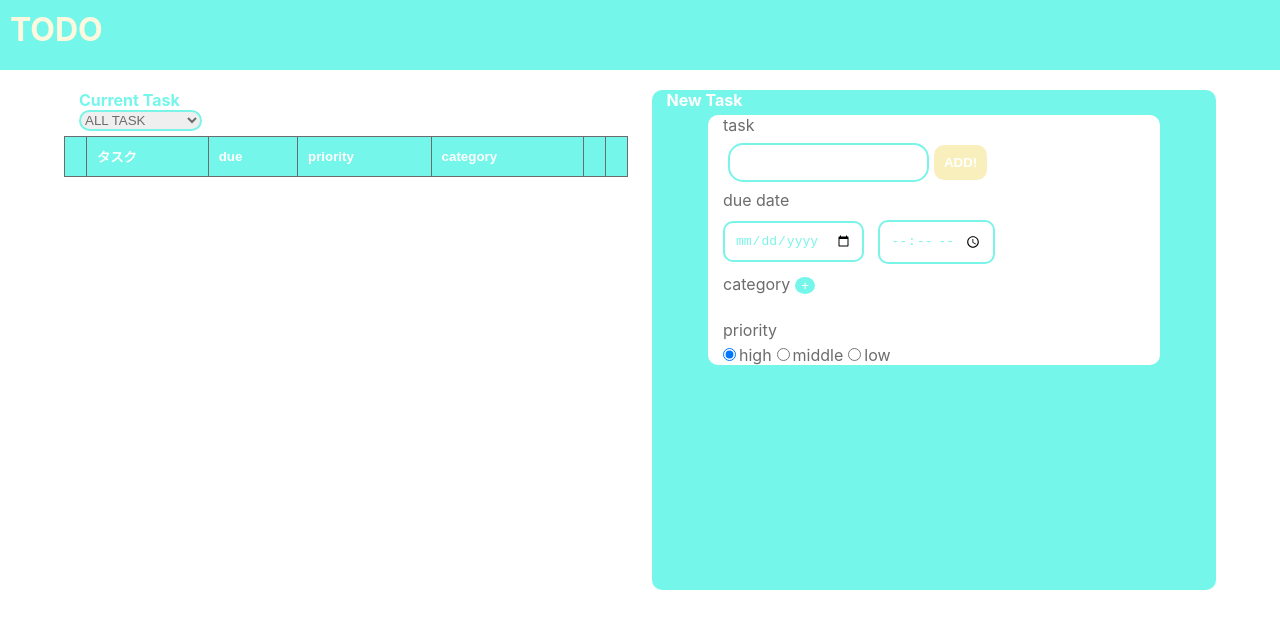
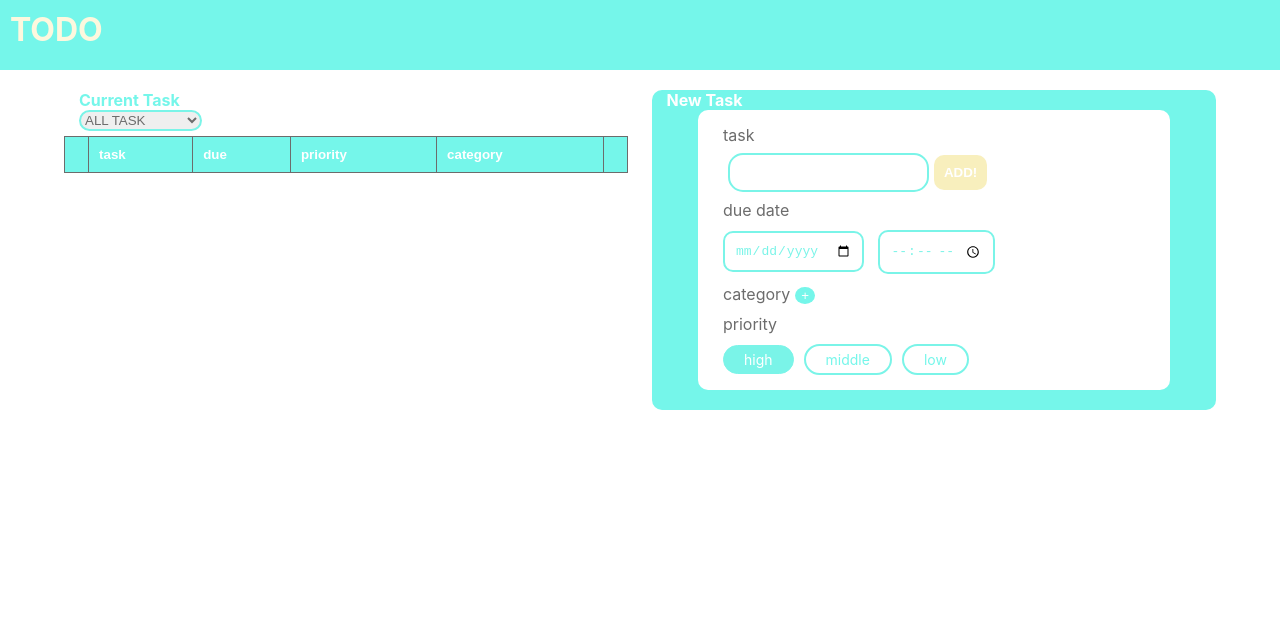
Before and after one commit to Ninakw/my-learning_react-todo-app, a React (Create React App) app: page / in a window 1280 px wide. Shown: the top 628 px of the page. Built offline with nearby package versions, Linux system fonts and the light colour scheme.

Commit message:
Todoアプリ作成
チェックボックス、ラジオボタン修正

```diff
--- a/src/App.css
+++ b/src/App.css
@@ -40,6 +40,7 @@
 :root {
   --main-color: #75f6ea;
   --main-text-color: #6c6c6c;
+  --input-part-color: #7af4e8;
 }
 .deleted-text {
   text-decoration: line-through;
@@ -47,6 +48,7 @@
 
 .main {
   color: var(--main-text-color);
+  padding-bottom: 10px;
 }
 
 .header {
@@ -68,6 +70,7 @@ li {
 
 .all-task-area {
   display: flex;
+  align-items: flex-start;
   justify-content: space-between;
   margin-top: 20px;
 }
@@ -91,8 +94,8 @@ li {
 
 .new-task-area {
   background-color: var(--main-color);
+  padding-bottom: 20px;
   width: 49%;
-  height: 500px;
   text-align: center;
   border-radius: 10px;
 }
@@ -103,6 +106,7 @@ li {
   text-align: left;
   width: 80%;
   border-radius: 10px;
+  padding: 10px;
 }
 
 .del-btn {
@@ -209,7 +213,7 @@ li {
   padding: 10px;
   margin: 0 0;
   margin-left: 10px;
-  border: #7af4e8 solid 2px;
+  border: var(--input-part-color) solid 2px;
   border-radius: 15px;
   outline: none;
 }
@@ -218,7 +222,7 @@ li {
   padding: 0;
   margin: 0 0;
   margin-left: 15px;
-  border: #7af4e8 solid 2px;
+  border: solid 2px var(--input-part-color);
   border-radius: 15px;
   outline: none;
   color: #6c6c6c;
@@ -228,8 +232,8 @@ li {
   padding: 10px;
   margin: 5px;
   background-color: #ffff;
-  border: #7af4e8 solid 2px;
-  color: #7af4e8;
+  border: var(--input-part-color) solid 2px;
+  color: var(--input-part-color);
   border-radius: 10px;
   font-size: 100%;
   outline: none;
@@ -237,14 +241,14 @@ li {
 }
 
 .input-due-date-input:hover {
-  background-color: #7af4e8;
-  border: #7af4e8 solid 2px;
+  background-color: var(--input-part-color);
+  border: solid 2px var(--input-part-color);
   color: #ffff;
 }
 
 .input-due-date-input-selected {
-  background-color: #7af4e8;
-  border: #7af4e8 solid 2px;
+  background-color: var(--input-part-color);
+  border: solid 2px var(--input-part-color);
   color: #ffff;
 }
 
@@ -262,6 +266,43 @@ li {
 
 .chk-box {
   accent-color: var(--main-color);
+}
+
+ul.category-chk-box {
+  display: flex;
+  margin: 0;
+  padding: 0;
+  flex-wrap: wrap;
+}
+
+input.category-chk-box {
+  display: none;
+}
+
+span.input-label {
+  display: inline-block;
+  color: var(--main-color);
+  font-size: 14px;
+  border: 2px solid var(--input-part-color);
+  border-radius: 20px;
+  margin: 5px 5px;
+  padding: 5px 20px;
+}
+
+input.category-chk-box:checked + span.input-label {
+  color: #fff;
+  background: var(--input-part-color);
+  border: 1px solid var(--input-part-color);
+}
+
+.radio-input {
+  display: none;
+}
+
+.radio-input:checked + span.input-label {
+  color: #fff;
+  background: var(--input-part-color);
+  border: 1px solid var(--input-part-color);
 }
 
 .beside-button-p {
@@ -282,12 +323,12 @@ li {
 }
 
 .modal-overlay {
-  position: fixed; /* 画面全体を覆うように */
+  position: fixed;
   top: 0;
   left: 0;
   right: 0;
   bottom: 0;
-  background-color: rgba(0, 0, 0, 0.5); /* 半透明の黒背景 */
+  background-color: rgba(0, 0, 0, 0.5);
   z-index: 1000;
 }
 
--- a/src/component/Radio.tsx
+++ b/src/component/Radio.tsx
@@ -3,8 +3,7 @@ type RadioProps = {
   radioName: string;
   checkedValue: string;
   labelAndValueArray: LabelandValue[];
-  inputClassName?: string;
-  labelClassName?: string;
+
   onChangeFunction: (str: string) => void;
 };
 
@@ -18,8 +17,6 @@ const Radio = ({
   radioName,
   checkedValue,
   labelAndValueArray,
-  inputClassName,
-  labelClassName,
   onChangeFunction,
 }: RadioProps) => {
   // ラジオボタン押下関数
@@ -32,15 +29,17 @@ const Radio = ({
       {labelAndValueArray.map((item) => {
         return (
           <React.Fragment key={item.id}>
+            <label>
               <input
                 type="radio"
                 name={radioName}
                 value={item.value}
                 onChange={handleRadio}
                 checked={checkedValue === item.value}
-              className={inputClassName}
+                className="radio-input"
               />
-            <label className={labelClassName}>{item.label}</label>
+              <span className="input-label">{item.label}</span>
+            </label>
           </React.Fragment>
         );
       })}
--- a/src/component/TaskForm.tsx
+++ b/src/component/TaskForm.tsx
@@ -1,18 +1,23 @@
 import React from "react";
-import { category } from "../page/toppage/type";
+import { category, Filter, Todo } from "../page/toppage/type";
 import { priorityList } from "../page/toppage/const";
 
 import Radio from "./Radio";
+import { useTaskForm } from "../hooks/useTaskForm";
+import { useTodo } from "../hooks/useTodo";
 
-type Props = {
+type TaskFormProps = {
   text: string;
   date: string;
   time: string;
   priority: string;
   categories: category[];
   errors?: { [key: string]: string };
-  disabled?: boolean;
-
+  filter: Filter;
+  validateForm: () => boolean;
+  addTodo: (todo: Todo) => void;
+  clearForm: () => void;
+  clearFormCategory: () => void;
   onTextChange: (e: React.ChangeEvent<HTMLInputElement>) => void;
   onDateChange: (e: React.ChangeEvent<HTMLInputElement>) => void;
   onTimeChange: (e: React.ChangeEvent<HTMLInputElement>) => void;
@@ -21,76 +26,137 @@ type Props = {
   onOpenCategoryModal?: () => void;
 };
 
-const TaskForm: React.FC<Props> = ({
+const TaskForm = ({
   text,
   date,
   time,
   priority,
   categories,
   errors = {},
-  disabled = false,
+  filter,
+  validateForm,
+  addTodo,
+  clearForm,
+  clearFormCategory,
   onTextChange,
   onDateChange,
   onTimeChange,
   onPriorityChange,
   onCategoryCheck,
   onOpenCategoryModal,
-}) => {
+}: TaskFormProps) => {
+  const handleSubmit = () => {
+    if (!validateForm()) return;
+    // 期限日相関チェック
+    let validatedDate = date;
+    if (!date && time) {
+      validatedDate = new Date()
+        .toLocaleDateString("ja-JP", {
+          year: "numeric",
+          month: "2-digit",
+          day: "2-digit",
+        })
+        .split("/")
+        .join("-");
+    }
+
+    const newTodo: Todo = {
+      id: new Date().getTime(),
+      value: text,
+      checked: false,
+      removed: false,
+      due_date: validatedDate,
+      due_time: time,
+      category: categories,
+      priority: priority,
+    };
+
+    addTodo(newTodo);
+    //フォームクリア
+    clearForm();
+    clearFormCategory();
+  };
   return (
-    <div className="task-form-container">
+    <div className="new-task-inner-area">
+      <form
+        className="new-task-form"
+        onSubmit={(e) => {
+          e.preventDefault();
+          handleSubmit();
+        }}
+      >
         <p>task</p>
+        <span />
         <input
           type="text"
+          className="input-text"
+          disabled={filter === "checked" || filter === "removed"}
           value={text}
           onChange={onTextChange}
-        disabled={disabled}
+        />
+        <input
+          type="submit"
+          className="second-btn"
+          disabled={filter === "checked" || filter === "removed"}
+          value="ADD!"
         />
         {errors.text && <p className="error">{errors.text}</p>}
-
         <p>due date</p>
+        <span />
         <input
           type="date"
+          className="input-due-date-input"
+          disabled={filter === "checked" || filter === "removed"}
           value={date}
           onChange={onDateChange}
-        disabled={disabled}
-      />
+        />{" "}
         <input
           type="time"
+          className="input-due-date-input"
+          step={900}
           value={time}
-        step={900}
           onChange={onTimeChange}
-        disabled={disabled}
         />
-      {errors.date && <p className="error">{errors.date}</p>}
-
-      <p>category</p>
+        <span />
+        <p className="beside-button-p">category</p>
         <input
           type="button"
+          className="inpute-category-add"
           value="+"
-        onClick={onOpenCategoryModal}
-        disabled={disabled}
+          onClick={() => {
+            onOpenCategoryModal?.();
+          }}
         />
-      <ul>
-        {categories.map((c) => (
-          <li key={c.id}>
+        <ul className="category-chk-box">
+          {categories.map((category) => {
+            return (
+              <li className="" key={category.id}>
+                <label htmlFor={category.name} className="category-chk-box">
                   <input
                     type="checkbox"
-              checked={c.checked}
-              onChange={() => onCategoryCheck(c.id, !c.checked)}
-              disabled={disabled}
+                    value={category.name}
+                    className="category-chk-box"
+                    id={category.name}
+                    checked={category.checked}
+                    onChange={() => {
+                      onCategoryCheck(category.id, !category.checked);
+                    }}
                   />
-            <label>{c.name}</label>
+                  <span className="input-label">{category.name}</span>
+                </label>
               </li>
-        ))}
+            );
+          })}
         </ul>
-
-      <p>priority</p>
+        <p className="beside-button-p">priority</p>
+        <span />
         <Radio
-        radioName="priority-radio"
+          radioName={"property-radio"}
           checkedValue={priority}
           labelAndValueArray={priorityList}
           onChangeFunction={onPriorityChange}
-      />
+        ></Radio>
+      </form>
     </div>
   );
 };
--- a/src/component/modal/CategoryModal.tsx
+++ b/src/component/modal/CategoryModal.tsx
@@ -1,7 +1,6 @@
 import Modal from "react-modal";
 import "../../App.css";
 import { category } from "../../page/toppage/type";
-import { useState } from "react";
 import React from "react";
 import Header from "../Header";
 import { useCategoryForm } from "../../hooks/useCategoryForm";
@@ -16,7 +15,6 @@ type CategoryModalProps = {
 const CategoryModal = ({
   isOpen,
   setIsOpen,
-
   categories,
   setCategories,
 }: CategoryModalProps) => {
--- a/src/hooks/useCategory.ts
+++ b/src/hooks/useCategory.ts
@@ -44,7 +44,7 @@ export function useCategory() {
 
   return {
     categories,
-    setCategories: updateCategories, // 外部から明示的に上書きしたいとき用
+    setCategories: updateCategories,
     checkCategory,
     isOpen,
     setIsOpen,
--- a/src/hooks/useCategoryForm.ts
+++ b/src/hooks/useCategoryForm.ts
@@ -1,5 +1,5 @@
 import { useCallback, useState } from "react";
-import { category } from "../page/toppage/type"; // 型定義に応じて調整
+import { category } from "../page/toppage/type";
 
 type Errors = {
   name?: string;
--- a/src/page/toppage/TopPage.tsx
+++ b/src/page/toppage/TopPage.tsx
@@ -1,14 +1,14 @@
 import "../../App.css";
 import Header from "../../component/Header";
 import CategoryModal from "../../component/modal/CategoryModal";
-import { Filter, Todo, category } from "./type";
+import { Filter } from "./type";
 import { priorityList } from "./const";
-import Radio from "../../component/Radio";
 import { useTodo } from "../../hooks/useTodo";
 import { useTaskForm } from "../../hooks/useTaskForm";
 import CategoryFilterModal from "../../component/modal/CategoryFilterModal";
 import { useCategory } from "../../hooks/useCategory";
 import { useCallback, useMemo } from "react";
+import TaskForm from "../../component/TaskForm";
 
 function TopPage() {
   const {
@@ -53,39 +53,6 @@ function TopPage() {
     validateForm,
     errors,
   } = useTaskForm();
-
-  //タスク追加関数
-  const handleSubmit = () => {
-    if (!validateForm()) return;
-    // 期限日相関チェック
-    let validatedDate = date;
-    if (!date && time) {
-      validatedDate = new Date()
-        .toLocaleDateString("ja-JP", {
-          year: "numeric",
-          month: "2-digit",
-          day: "2-digit",
-        })
-        .split("/")
-        .join("-");
-    }
-
-    const newTodo: Todo = {
-      id: new Date().getTime(),
-      value: text,
-      checked: false,
-      removed: false,
-      due_date: validatedDate,
-      due_time: time,
-      category: categories,
-      priority: priority,
-    };
-
-    addTodo(newTodo);
-    //フォームクリア
-    clearForm();
-    clearFormCategory();
-  };
 
   // カテゴリー追加モーダルを開く関数
   const handleOpenCategory = useCallback(() => {
@@ -147,7 +114,7 @@ function TopPage() {
                         sortByName();
                       }}
                     >
-                      タスク
+                      task
                     </button>
                   </th>
                   <th>
@@ -181,7 +148,6 @@ function TopPage() {
                     </button>
                   </th>
                   <th></th>
-                  <th></th>
                 </tr>
               </thead>
               <tbody>
@@ -191,7 +157,7 @@ function TopPage() {
                       <td>
                         <input
                           type="checkbox"
-                          className="chk-box"
+                          className="todo-chk-box"
                           disabled={todo.removed}
                           checked={todo.checked}
                           onChange={() => {
@@ -243,9 +209,6 @@ function TopPage() {
                           {todo.removed ? "復元" : "削除"}
                         </button>
                       </td>
-                      <td className="td-center">
-                        <button className="edit-btn">編集</button>
-                      </td>
                     </tr>
                   );
                 })}
@@ -254,90 +217,25 @@ function TopPage() {
           </div>
           <div className="new-task-area">
             <h4 className="new-task-title">New Task</h4>
-            <div className="new-task-inner-area">
-              <form
-                className="new-task-form"
-                onSubmit={(e) => {
-                  e.preventDefault();
-                  handleSubmit();
-                }}
-              >
-                <p>task</p>
-                <span />
-                <input
-                  type="text"
-                  className="input-text"
-                  disabled={filter === "checked" || filter === "removed"}
-                  value={text}
-                  onChange={handleTextChange}
-                />
-                <input
-                  type="submit"
-                  className="second-btn"
-                  disabled={filter === "checked" || filter === "removed"}
-                  value="ADD!"
-                />
-                {errors.text && <p className="error">{errors.text}</p>}
-                <p>due date</p>
-                <span />
-                <input
-                  type="date"
-                  className="input-due-date-input"
-                  disabled={filter === "checked" || filter === "removed"}
-                  value={date}
-                  onChange={handleDateChange}
-                />{" "}
-                <input
-                  type="time"
-                  className="input-due-date-input"
-                  step={900}
-                  value={time}
-                  onChange={handleTimeChange}
-                />
-                <span />
-                <p className="beside-button-p">category</p>
-                <input
-                  type="button"
-                  className="inpute-category-add"
-                  value="+"
-                  onClick={() => {
-                    handleOpenCategory();
-                  }}
-                />
-                <ul>
-                  {categories.map((category) => {
-                    return (
-                      <li key={category.id}>
-                        <input
-                          type="checkbox"
-                          value={category.name}
-                          className="category-chk-box"
-                          id={category.name}
-                          checked={category.checked}
-                          onChange={() => {
-                            checkCategory(category.id, !category.checked);
-                          }}
-                        />
-                        <label
-                          htmlFor={category.name}
-                          className="category-chk-box"
-                        >
-                          {category.name}
-                        </label>
-                      </li>
-                    );
-                  })}
-                </ul>
-                <p className="beside-button-p">priority</p>
-                <span />
-                <Radio
-                  radioName={"property-radio"}
-                  checkedValue={priority}
-                  labelAndValueArray={priorityList}
-                  onChangeFunction={handlePriorityChange}
-                ></Radio>
-              </form>
-            </div>
+            <TaskForm
+              text={text}
+              date={date}
+              time={time}
+              priority={priority}
+              categories={categories}
+              errors={errors}
+              filter={filter}
+              validateForm={validateForm}
+              addTodo={addTodo}
+              clearForm={clearForm}
+              clearFormCategory={clearFormCategory}
+              onTextChange={handleTextChange}
+              onDateChange={handleDateChange}
+              onTimeChange={handleTimeChange}
+              onPriorityChange={handlePriorityChange}
+              onCategoryCheck={checkCategory}
+              onOpenCategoryModal={handleOpenCategory}
+            />
           </div>
         </div>
       </main>
```
Also changed, not shown: src/component/modal/CategoryFilterModal.tsx (+3 -7 lines). Lines whose indentation alone changed are shown as unchanged.
